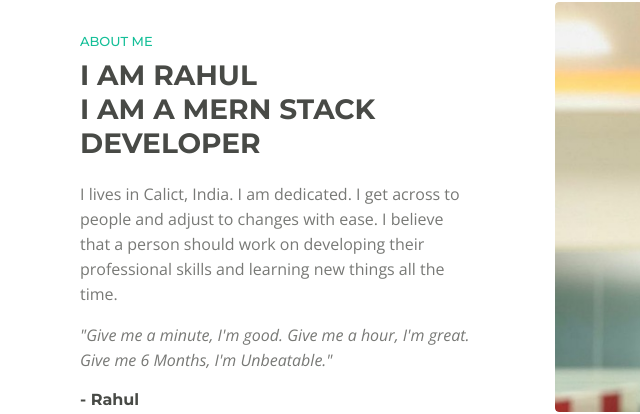
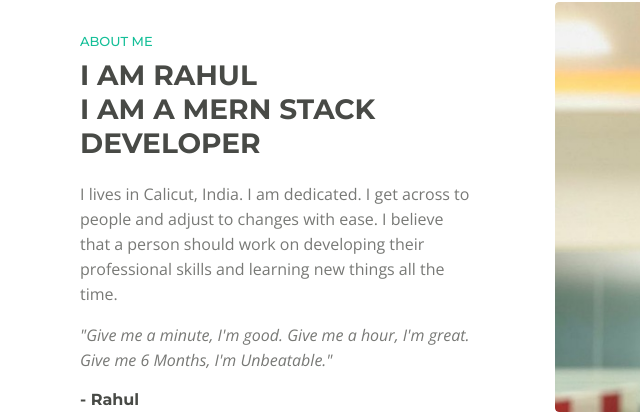
Before and after one commit to rahulnfc/rahulnfc.github.io, a plain HTML site: page index.html in a window 1280 px wide. Shown: the part 1026-1440 px from the top of the page, 5-645 px from the left. Drawn offline with nearby package versions, Linux system fonts and the light colour scheme.

Commit message:
modified

```diff
--- a/index.html
+++ b/index.html
@@ -135,7 +135,7 @@
                     <div class="text-container">
                         <div class="section-title">ABOUT ME</div>
                         <h2>I AM RAHUL <br> I AM A MERN STACK DEVELOPER</h2>
-                        <p>I lives in Calict, India. I am dedicated. I get across to people and adjust to changes with ease. I believe that a person should work on developing their professional skills and learning new things all the time.</p>
+                        <p>I lives in Calicut, India. I am dedicated. I get across to people and adjust to changes with ease. I believe that a person should work on developing their professional skills and learning new things all the time.</p>
                         <p class="testimonial-text">"Give me a minute, I'm good. Give me a hour, I'm great. Give me 6 Months, I'm Unbeatable."</p>
                         <div class="testimonial-author">- Rahul </div>
                     </div> <!-- end of text-container -->
```
